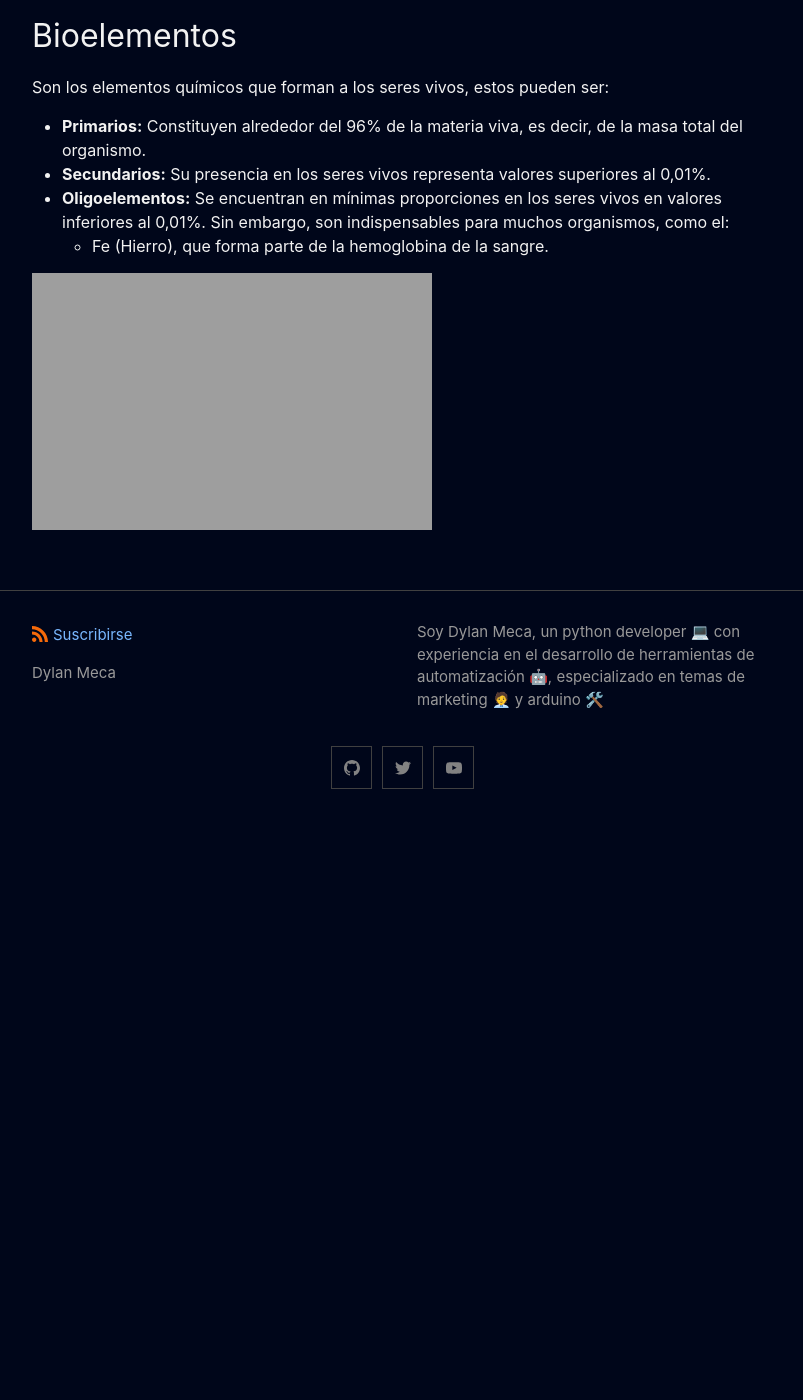
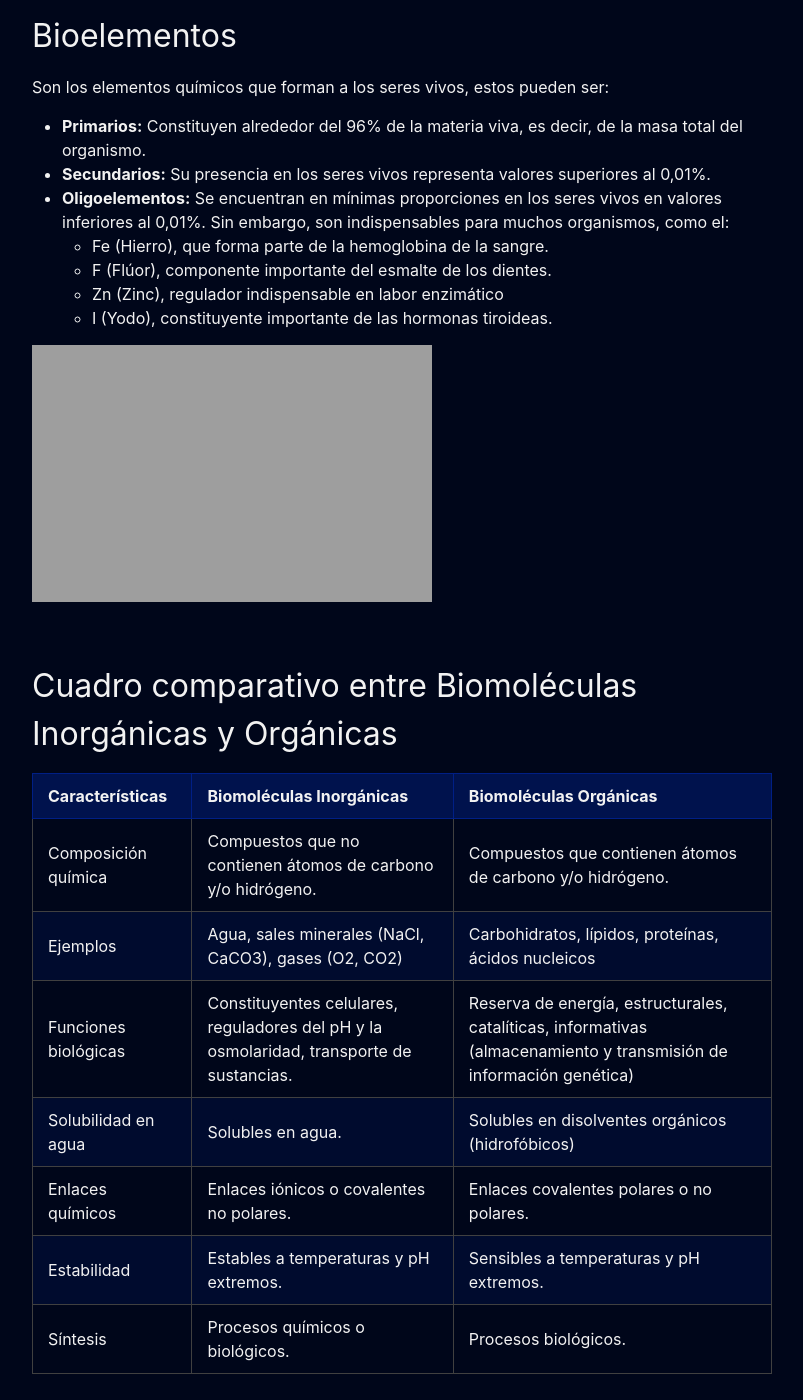
Before and after one commit to dylanmeca/dylanmeca.github.io, a Jekyll site: the page built from _posts/2023-04-24-Bioquimica.md, in a window 1280 px wide and 1400 px high, scrolled down 930 px. Shown: the whole window, without its empty margins (238-1041 px from the left). Built offline with Jekyll 4.4.1, drawn with Linux system fonts in a browser that asks for light colours; a script that is not in the unit is left out; comment, search, counter and statistics services are not loaded; before the commit the page ends 1754 px from its top, so only the background shows below that.

Commit message:
New Update

```diff
--- a/_posts/2023-04-24-Bioquimica.md
+++ b/_posts/2023-04-24-Bioquimica.md
@@ -33,5 +33,20 @@ Son los elementos químicos que forman a los seres vivos, estos pueden ser:
 * **Secundarios:** Su presencia en los seres vivos representa valores superiores al 0,01%.
 * **Oligoelementos:** Se encuentran en mínimas proporciones en los seres vivos en valores inferiores al 0,01%. Sin embargo, son indispensables para muchos organismos, como el:
   * Fe (Hierro), que forma parte de la hemoglobina de la sangre.
+  * F (Flúor), componente importante del esmalte de los dientes.
+  * Zn (Zinc), regulador indispensable en labor enzimático
+  * I (Yodo), constituyente importante de las hormonas tiroideas.
 
 <img src="https://dylanmeca.github.io/assets/img/quimica/hemoglobina.jpg" width="400px" height="257px">
+
+## Cuadro comparativo entre Biomoléculas Inorgánicas y Orgánicas
+
+|  Características | Biomoléculas Inorgánicas | Biomoléculas Orgánicas |
+| --- | --- | --- |
+| Composición química | Compuestos que no contienen átomos de carbono y/o hidrógeno. | Compuestos que contienen átomos de carbono y/o hidrógeno. |
+| Ejemplos | Agua, sales minerales (NaCl, CaCO3), gases (O2, CO2) | Carbohidratos, lípidos, proteínas, ácidos nucleicos |
+| Funciones biológicas | Constituyentes celulares, reguladores del pH y la osmolaridad, transporte de sustancias. | Reserva de energía, estructurales, catalíticas, informativas (almacenamiento y transmisión de información genética) |
+| Solubilidad en agua | Solubles en agua. | Solubles en disolventes orgánicos (hidrofóbicos) |
+| Enlaces químicos | Enlaces iónicos o covalentes no polares. | Enlaces covalentes polares o no polares. |
+| Estabilidad | Estables a temperaturas y pH extremos. | Sensibles a temperaturas y pH extremos. |
+| Síntesis | Procesos químicos o biológicos. | Procesos biológicos. |
```
